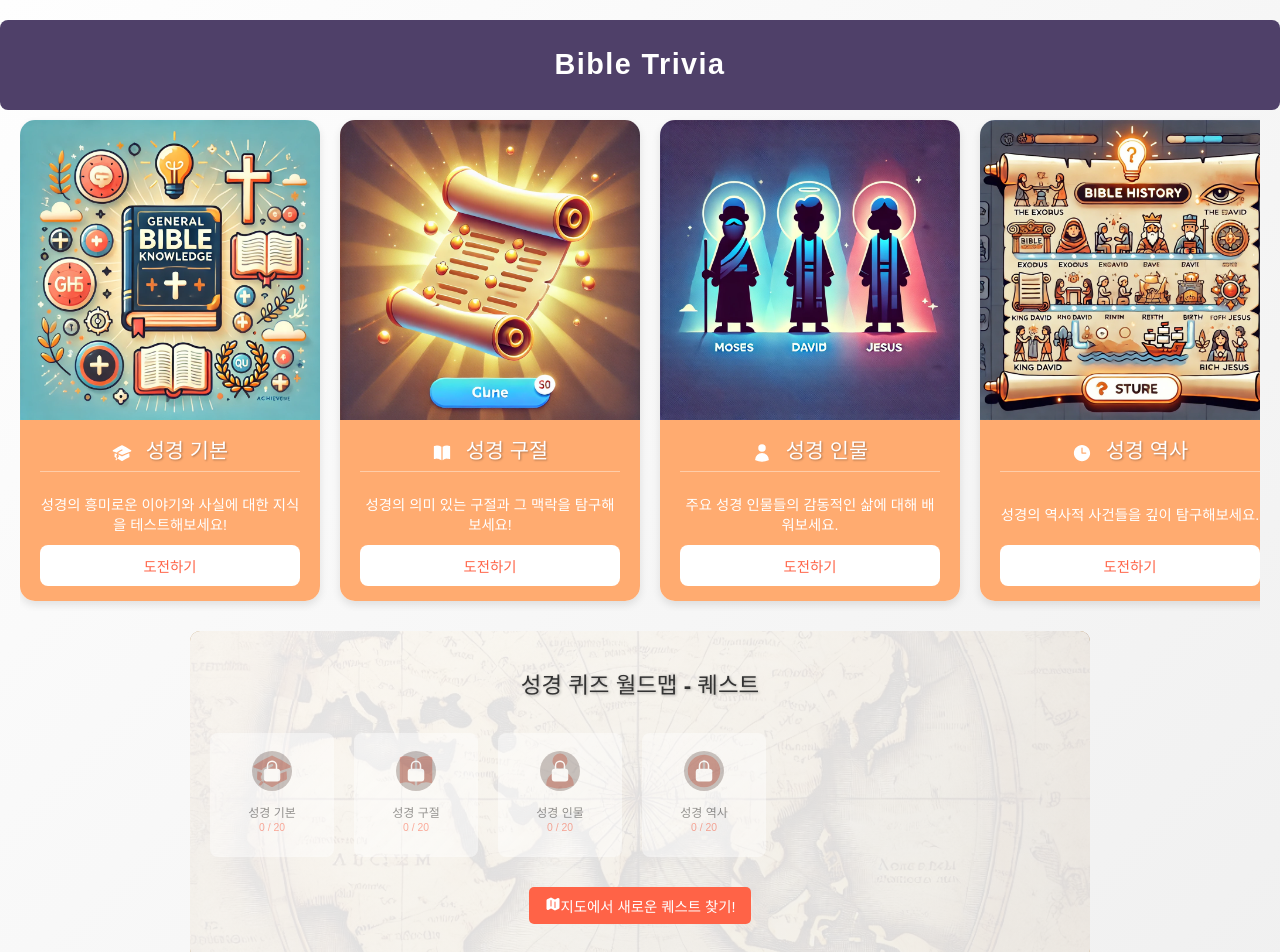
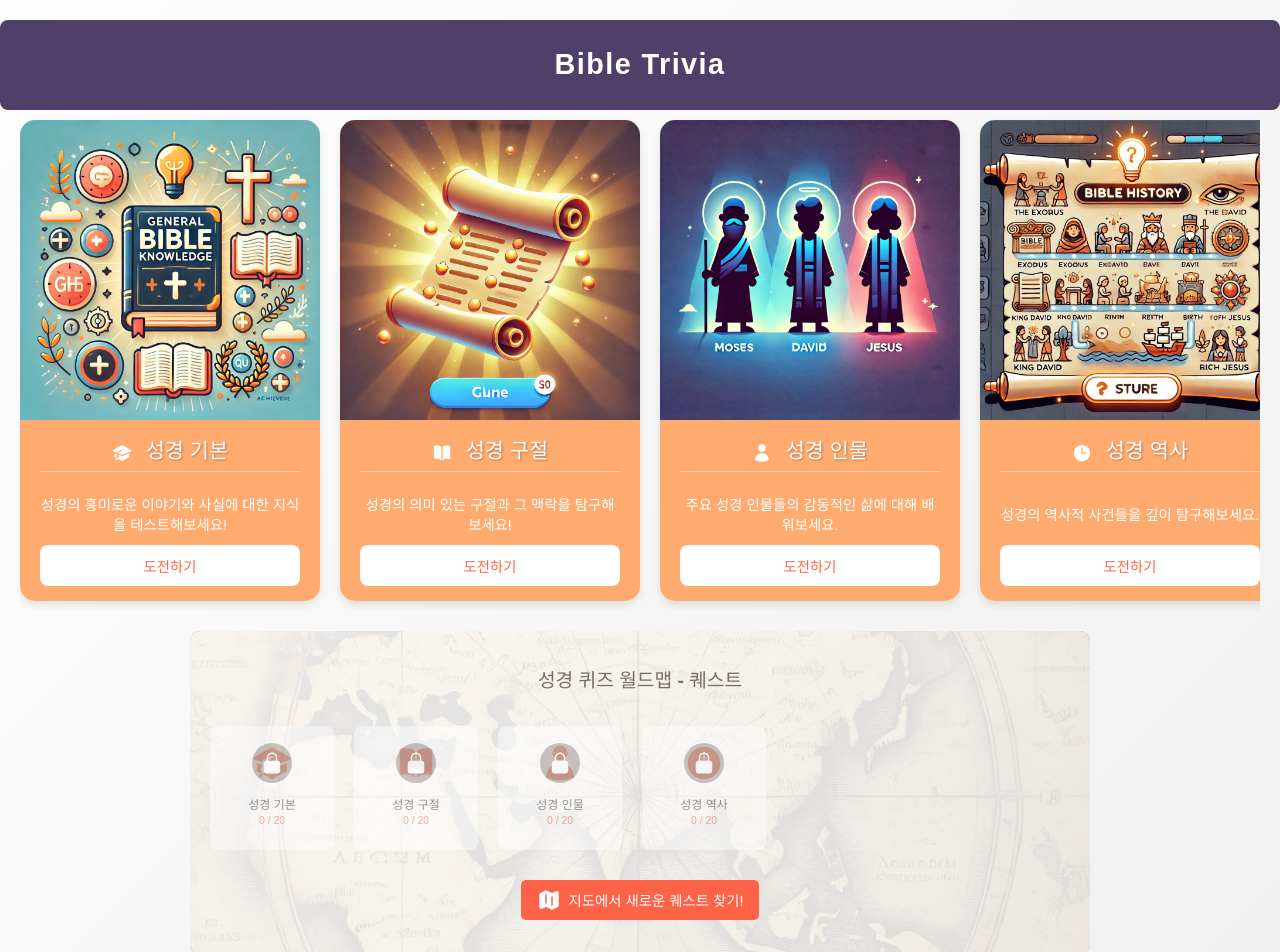
Before and after one commit to BokEumEom/bible-trivia, a React (Vite) app: page / in a window 1280 px wide. Shown: the top 952 px of the page. Built offline with nearby package versions, Linux system fonts and the light colour scheme.

Commit message:
UI Update MapModal

```diff
--- a/src/components/MapModal.jsx
+++ b/src/components/MapModal.jsx
@@ -1,13 +1,13 @@
 // src/components/MapModal.jsx
+import { LockClosedIcon, CheckCircleIcon, XCircleIcon } from "@heroicons/react/24/solid";
 import styles from "../styles/mapModal.module.css";
-import { LockClosedIcon, CheckCircleIcon } from "@heroicons/react/24/solid";
 
 const MapModal = ({ quests, onClose, onQuestClick }) => {
   return (
     <div className={styles.modalOverlay}>
       <div className={styles.modal}>
-        <button className={styles.closeBtn} onClick={onClose}>
-          &times;
+        <button className={styles.closeBtn} onClick={onClose} aria-label="Close modal">
+          <XCircleIcon className={styles.closeIcon} />
         </button>
         <h3 className={styles.modalTitle}>퀘스트 탐색</h3>
         <div className={styles.mapContainer}>
@@ -29,7 +29,6 @@ const MapModal = ({ quests, onClose, onQuestClick }) => {
               {quest.status === "locked" ? (
                 <LockClosedIcon className={styles.markerIcon} />
               ) : (
-                // 해제된 퀘스트는 CheckCircleIcon 또는 기본 아이콘을 표시합니다.
                 <CheckCircleIcon className={styles.unlockedIcon} />
               )}
               <span className={styles.markerText}>{quest.title}</span>
--- a/src/styles/mapModal.module.css
+++ b/src/styles/mapModal.module.css
@@ -1,5 +1,6 @@
 /* src/styles/mapModal.module.css */
 
+/* 기존 스타일 유지 부분 */
 .modalOverlay {
   position: fixed;
   top: 0;
@@ -16,7 +17,7 @@
 
 .modal {
   position: relative;
-  background: #eee4da;
+  background: #fff8f0; /* 기존 #eee4da 대신 부드러운 오프화이트 제안 */
   padding: 20px;
   border-radius: 8px;
   width: 95%;
@@ -28,23 +29,30 @@
 .closeBtn {
   position: absolute;
   top: 10px;
-  right: 10px;
+  right: -10px;
   background: none;
   border: none;
-  font-size: 1.5rem;
   cursor: pointer;
-  /* 접근성 향상을 위해 aria-label 추가 */
+  /* 닫기 아이콘의 크기를 맞추기 위해 패딩/마진 조정 */
+}
+
+/* 닫기 아이콘 스타일 */
+.closeIcon {
+  width: 30px;
+  height: 30px;
+  color: var(--accent-color, #ff6347);
 }
 
 .modalTitle {
   font-size: 1.3rem;
   color: #776e65;
+  margin: 5px 0; /* 위, 아래 여백을 기존 10px에서 5px로 축소 */
 }
 
 .mapContainer {
   position: relative;
   width: 100%;
-  height: 500px;  /* 지도 높이를 높여 확대 효과 */
+  height: 500px;
   overflow: hidden;
   border-radius: 8px;
 }
@@ -98,7 +106,7 @@
 
 .markerText {
   margin-top: 4px;
-  font-size: 0.5rem;
+  font-size: 0.9rem;
   color: #333;
   background: rgba(255, 255, 255, 0.8);
   padding: 2px 4px;
@@ -106,7 +114,6 @@
   box-shadow: 0 1px 3px rgba(0,0,0,0.2);
 }
 
-/* fadeIn 애니메이션 */
 @keyframes fadeIn {
   from { opacity: 0; }
   to { opacity: 1; }
@@ -120,6 +127,7 @@
   }
   .modalTitle {
     font-size: 1.1rem;
+    margin: 5px 0;
   }
   .markerText {
     font-size: 0.8rem;
--- a/src/styles/questMap.module.css
+++ b/src/styles/questMap.module.css
@@ -37,11 +37,11 @@
 }
 
 .mapTitle {
-  font-size: 1.4rem; /* 폰트 사이즈 축소 */
+  font-size: 1.2rem; /* 폰트 사이즈 축소 */
   margin-bottom: 20px;
   position: relative;
+  color: #776e65;
   z-index: 2;
-  text-shadow: 1px 1px 3px rgba(0, 0, 0, 0.3);
 }
 
 /* 슬라이더 뷰: 가로 스크롤 가능한 컨테이너 */
@@ -113,12 +113,6 @@
 .lockIcon {
   width: 1.5rem;
   height: 1.5rem;
-  color: #fff;
-}
-
-.mapIcon {
-  width: 1rem;
-  height: 1rem;
   color: #fff;
 }
 
@@ -195,10 +189,20 @@
   cursor: pointer;
   transition: background 0.3s;
   margin-bottom: 15px;
+  /* inline-flex로 아이콘과 텍스트를 수평 중앙 정렬 */
+  display: inline-flex;
+  align-items: center;
+  gap: 8px; /* 아이콘과 텍스트 사이 간격 */
 }
 
 .findQuestBtn:hover {
   background: #e5533d;
+}
+
+.mapIcon {
+  width: 24px;
+  height: 24px;
+  fill: currentColor; /* 버튼의 텍스트 색상과 동일하게 적용 */
 }
 
 /* 반응형 디자인: 슬라이더 뷰는 그대로 유지 */
```
